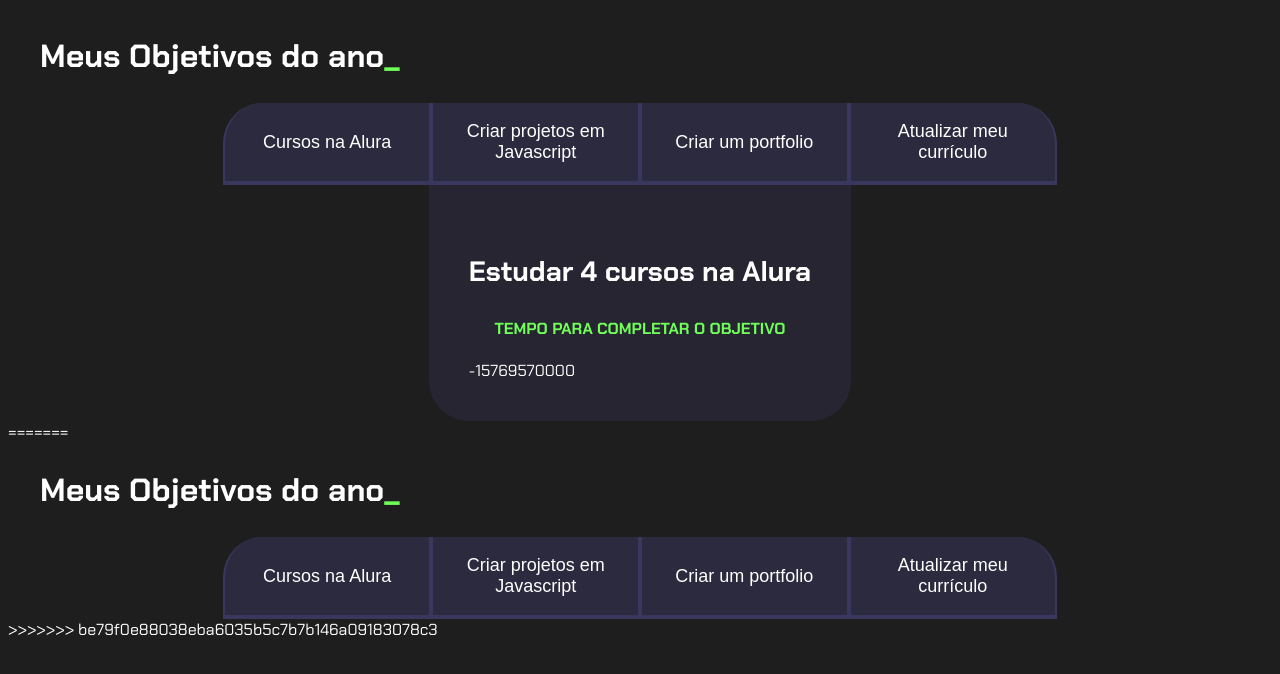
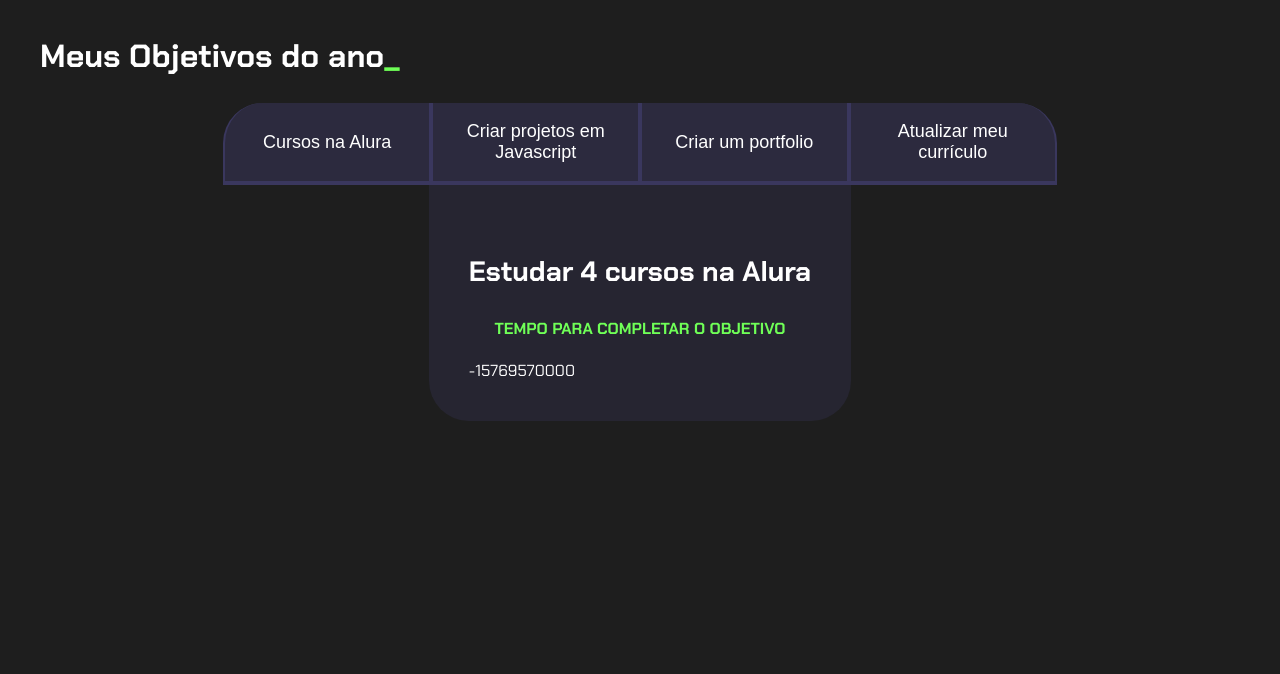
Before and after one commit to adhan-mattos/projeto-de-vida., a plain HTML site: page index.html in a window 1280 px wide. Drawn offline with Linux system fonts and the light colour scheme.

Commit message:
index.html

```diff
--- a/index.html
+++ b/index.html
@@ -44,23 +44,3 @@
     <script src="main.js"></script>
 </body>
 </html>
-=======
-<head>
-    <meta charset="UTF-8">
-    <meta name="viewport" content="width=device-width, initial-scale=1.0">
-    <title>Meus objetivos do ano</title>
-    <link rel="stylesheet" href="style.css">
-</head>
-
-<body>
-    <section class="conteudo-principal">
-        <h2 class="titulo-principal">Meus Objetivos do ano<span>_</span></h2>
-        <div class="botoes">
-            <button class="botao">Cursos na Alura</button>
-            <button class="botao">Criar projetos em Javascript</button>
-            <button class="botao">Criar um portfolio</button>
-            <button class="botao">Atualizar meu currículo</button>
-        </div>
-    </section>
-</body>
->>>>>>> be79f0e88038eba6035b5c7b7b146a09183078c3
```
